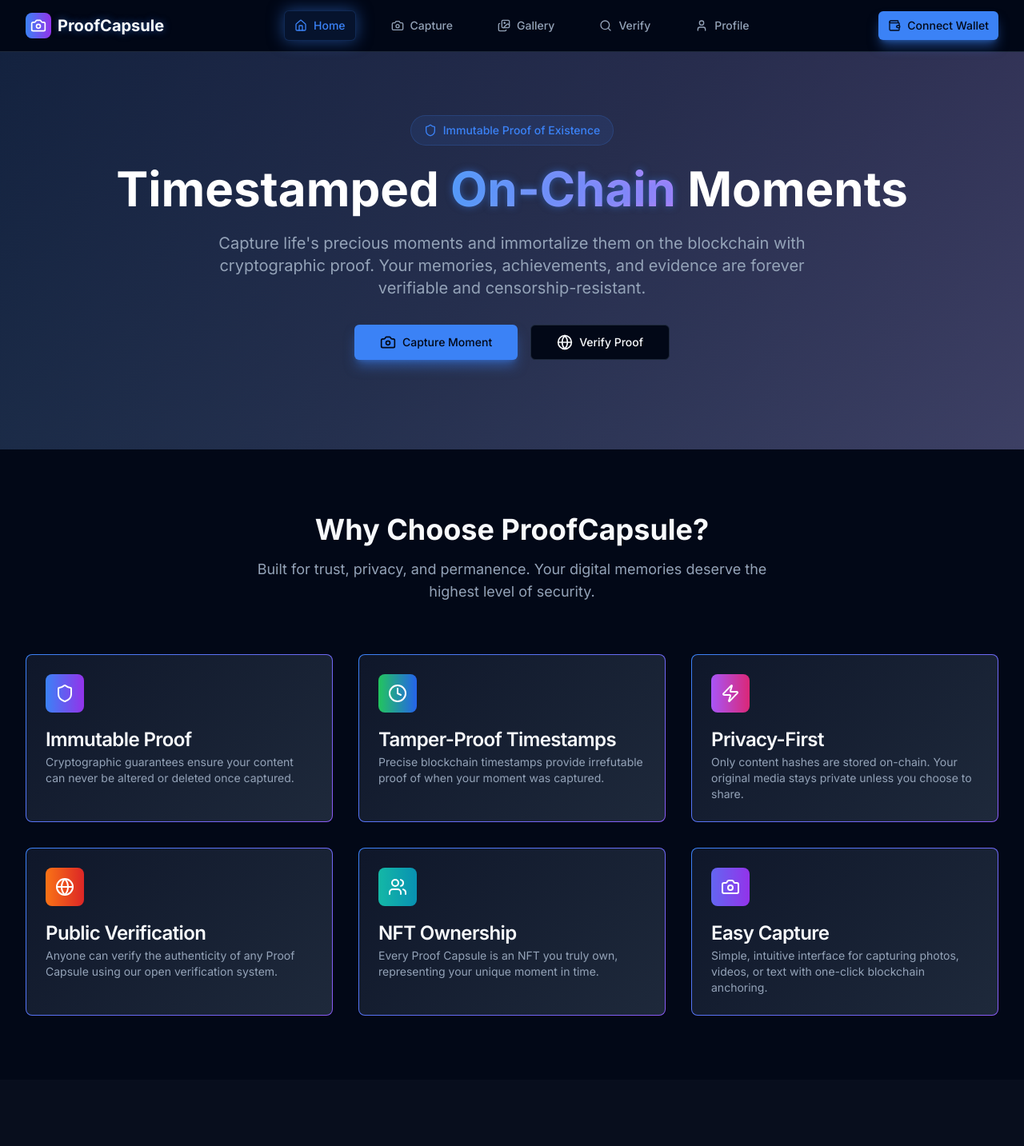
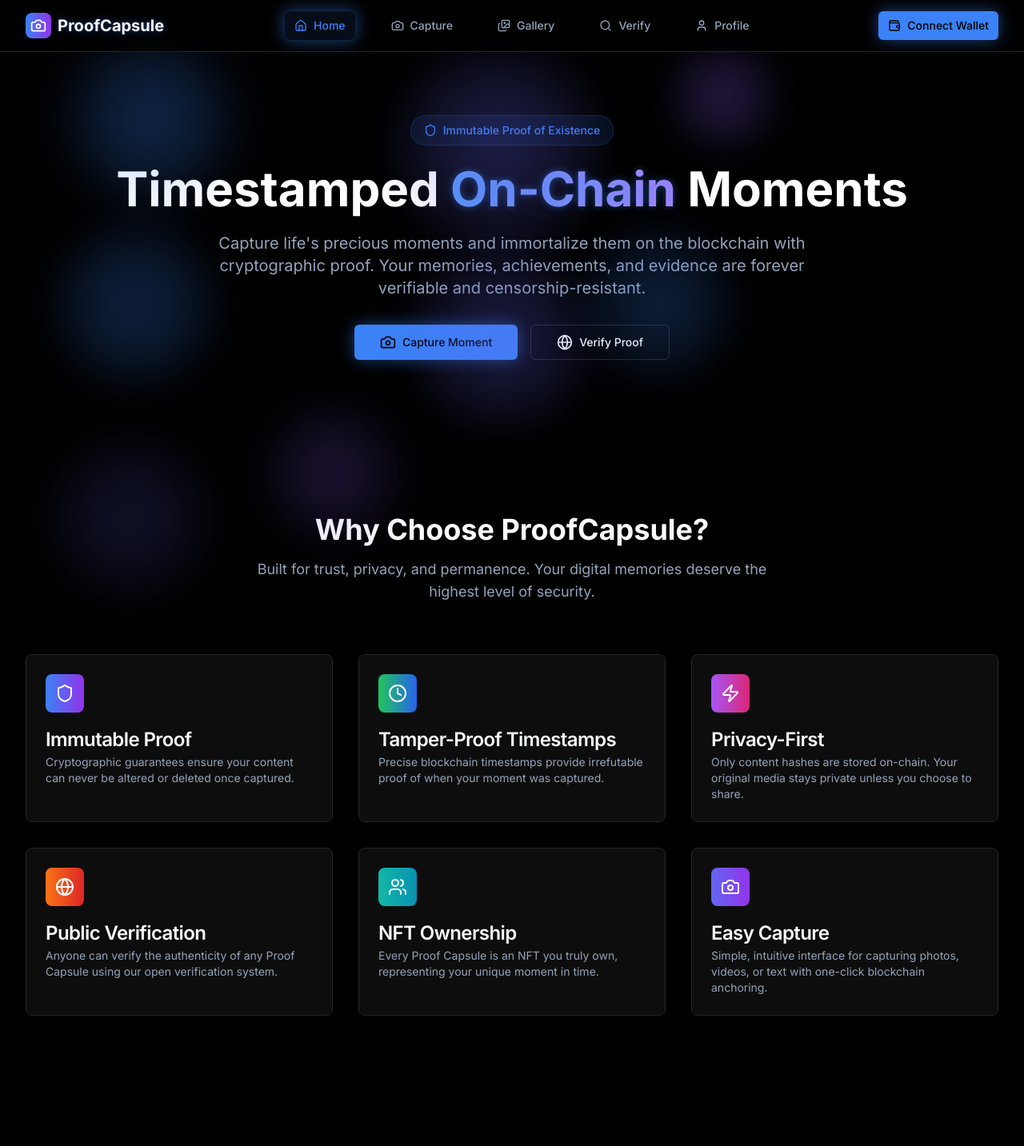
Before and after one commit to vict0rcarvalh0/proofcapsule, a Next.js app in the folder src/client/: page / in a window 1280 px wide. Shown: the top 1433 px of the page at 80% size. Built offline with nearby package versions, Linux system fonts and the light colour scheme.

Commit message:
feat: frontend consistent design

```diff
--- a/src/client/app/gallery/page.tsx
+++ b/src/client/app/gallery/page.tsx
@@ -137,7 +137,7 @@ export default function GalleryPage() {
         {/* Capsules Grid */}
         <div className="grid grid-cols-1 md:grid-cols-2 lg:grid-cols-3 gap-6">
           {filteredCapsules.map((capsule) => (
-            <Card key={capsule.id} className="gradient-border hover:glow-hover transition-all duration-300 group">
+            <Card key={capsule.id} className="hover:shadow-lg transition-all duration-300 group">
               <CardHeader className="pb-3">
                 <div className="flex items-start justify-between">
                   <div className="flex-1">
--- a/src/client/app/globals.css
+++ b/src/client/app/globals.css
@@ -27,24 +27,24 @@
   }
 
   .dark {
-    --background: 222.2 84% 4.9%;
+    --background: 0 0% 0%;
     --foreground: 210 40% 98%;
-    --card: 222.2 84% 4.9%;
+    --card: 0 0% 5%;
     --card-foreground: 210 40% 98%;
-    --popover: 222.2 84% 4.9%;
+    --popover: 0 0% 5%;
     --popover-foreground: 210 40% 98%;
     --primary: 217.2 91.2% 59.8%;
-    --primary-foreground: 222.2 84% 4.9%;
-    --secondary: 217.2 32.6% 17.5%;
+    --primary-foreground: 0 0% 0%;
+    --secondary: 0 0% 10%;
     --secondary-foreground: 210 40% 98%;
-    --muted: 217.2 32.6% 17.5%;
+    --muted: 0 0% 10%;
     --muted-foreground: 215 20.2% 65.1%;
-    --accent: 217.2 32.6% 17.5%;
+    --accent: 0 0% 10%;
     --accent-foreground: 210 40% 98%;
     --destructive: 0 62.8% 30.6%;
     --destructive-foreground: 210 40% 98%;
-    --border: 217.2 32.6% 17.5%;
-    --input: 217.2 32.6% 17.5%;
+    --border: 0 0% 15%;
+    --input: 0 0% 15%;
     --ring: 224.3 76.3% 94.1%;
   }
 }
@@ -76,8 +76,24 @@
   }
 
   .gradient-border {
-    border: 1px solid transparent;
-    background: linear-gradient(135deg, #0f172a, #1e293b) padding-box,
-                linear-gradient(135deg, #3b82f6, #8b5cf6) border-box;
+    border: 1px solid hsl(var(--border));
+    background: hsl(var(--card));
+  }
+
+  /* Subtle Static Bubbles */
+  .bubbles {
+    position: fixed;
+    top: 0;
+    left: 0;
+    width: 100%;
+    height: 100%;
+    overflow: hidden;
+    z-index: 1;
+    pointer-events: none;
+  }
+
+  .bubble {
+    position: absolute;
+    border-radius: 50%;
   }
 }
--- a/src/client/app/layout.tsx
+++ b/src/client/app/layout.tsx
@@ -2,6 +2,7 @@ import type { Metadata } from "next"
 import { Inter } from "next/font/google"
 import "./globals.css"
 import { Navigation } from "@/components/navigation"
+import { Bubbles } from "@/components/bubbles"
 
 const inter = Inter({ subsets: ["latin"] })
 
@@ -18,6 +19,7 @@ export default function RootLayout({
   return (
     <html lang="en" className="dark">
       <body className={`${inter.className} min-h-screen bg-background text-foreground`}>
+        <Bubbles />
         <div className="relative min-h-screen">
           <Navigation />
           <main className="pt-16">
--- a/src/client/app/page.tsx
+++ b/src/client/app/page.tsx
@@ -7,8 +7,7 @@ export default function HomePage() {
   return (
     <div className="min-h-screen">
       {/* Hero Section */}
-      <section className="relative overflow-hidden gradient-bg py-20 px-4 sm:px-6 lg:px-8">
-        <div className="absolute inset-0 bg-gradient-to-r from-blue-500/10 to-purple-600/10"></div>
+      <section className="relative overflow-hidden bg-background py-20 px-4 sm:px-6 lg:px-8">
         <div className="relative max-w-7xl mx-auto text-center">
           <div className="mb-8">
             <div className="inline-flex items-center px-4 py-2 rounded-full bg-primary/10 border border-primary/20 text-primary text-sm font-medium mb-6">
@@ -57,7 +56,7 @@ export default function HomePage() {
           </div>
 
           <div className="grid grid-cols-1 md:grid-cols-2 lg:grid-cols-3 gap-8">
-            <Card className="gradient-border hover:glow-hover transition-all duration-300">
+            <Card className="hover:shadow-lg transition-all duration-300">
               <CardHeader>
                 <div className="w-12 h-12 bg-gradient-to-r from-blue-500 to-purple-600 rounded-lg flex items-center justify-center mb-4">
                   <Shield className="w-6 h-6 text-white" />
@@ -69,7 +68,7 @@ export default function HomePage() {
               </CardHeader>
             </Card>
 
-            <Card className="gradient-border hover:glow-hover transition-all duration-300">
+            <Card className="hover:shadow-lg transition-all duration-300">
               <CardHeader>
                 <div className="w-12 h-12 bg-gradient-to-r from-green-500 to-blue-600 rounded-lg flex items-center justify-center mb-4">
                   <Clock className="w-6 h-6 text-white" />
@@ -81,7 +80,7 @@ export default function HomePage() {
               </CardHeader>
             </Card>
 
-            <Card className="gradient-border hover:glow-hover transition-all duration-300">
+            <Card className="hover:shadow-lg transition-all duration-300">
               <CardHeader>
                 <div className="w-12 h-12 bg-gradient-to-r from-purple-500 to-pink-600 rounded-lg flex items-center justify-center mb-4">
                   <Zap className="w-6 h-6 text-white" />
@@ -93,7 +92,7 @@ export default function HomePage() {
               </CardHeader>
             </Card>
 
-            <Card className="gradient-border hover:glow-hover transition-all duration-300">
+            <Card className="hover:shadow-lg transition-all duration-300">
               <CardHeader>
                 <div className="w-12 h-12 bg-gradient-to-r from-orange-500 to-red-600 rounded-lg flex items-center justify-center mb-4">
                   <Globe className="w-6 h-6 text-white" />
@@ -105,7 +104,7 @@ export default function HomePage() {
               </CardHeader>
             </Card>
 
-            <Card className="gradient-border hover:glow-hover transition-all duration-300">
+            <Card className="hover:shadow-lg transition-all duration-300">
               <CardHeader>
                 <div className="w-12 h-12 bg-gradient-to-r from-teal-500 to-cyan-600 rounded-lg flex items-center justify-center mb-4">
                   <Users className="w-6 h-6 text-white" />
@@ -117,7 +116,7 @@ export default function HomePage() {
               </CardHeader>
             </Card>
 
-            <Card className="gradient-border hover:glow-hover transition-all duration-300">
+            <Card className="hover:shadow-lg transition-all duration-300">
               <CardHeader>
                 <div className="w-12 h-12 bg-gradient-to-r from-indigo-500 to-purple-600 rounded-lg flex items-center justify-center mb-4">
                   <Camera className="w-6 h-6 text-white" />
@@ -133,7 +132,7 @@ export default function HomePage() {
       </section>
 
       {/* Use Cases Section */}
-      <section className="py-20 px-4 sm:px-6 lg:px-8 bg-muted/20">
+      <section className="py-20 px-4 sm:px-6 lg:px-8 bg-background">
         <div className="max-w-7xl mx-auto">
           <div className="text-center mb-16">
             <h2 className="text-3xl sm:text-4xl font-bold text-foreground mb-4">
@@ -187,16 +186,18 @@ export default function HomePage() {
               </div>
             </div>
 
-            <div className="relative">
-              <div className="aspect-square bg-gradient-to-br from-blue-500/20 to-purple-600/20 rounded-2xl p-8 flex items-center justify-center">
-                <div className="text-center">
-                  <Camera className="w-24 h-24 text-primary mx-auto mb-4" />
-                  <h3 className="text-2xl font-bold text-foreground mb-2">Ready to Start?</h3>
-                  <p className="text-muted-foreground mb-6">Join thousands of users already preserving their moments on-chain.</p>
-                  <Button variant="glow" size="lg" asChild>
-                    <Link href="/capture">Create Your First Capsule</Link>
-                  </Button>
-                </div>
+            <div className="text-center space-y-6">
+              <div className="inline-flex items-center justify-center w-16 h-16 bg-primary/10 rounded-full mb-4">
+                <Camera className="w-8 h-8 text-primary" />
+              </div>
+              <div>
+                <h3 className="text-2xl font-bold text-foreground mb-3">Ready to Start?</h3>
+                <p className="text-muted-foreground mb-8 max-w-md mx-auto">
+                  Join thousands of users already preserving their moments on-chain.
+                </p>
+                <Button variant="glow" size="lg" asChild>
+                  <Link href="/capture">Create Your First Capsule</Link>
+                </Button>
               </div>
             </div>
           </div>
--- /dev/null
+++ b/src/client/components/bubbles.tsx
@@ -0,0 +1,81 @@
+"use client"
+
+import { useEffect, useState } from "react"
+
+interface Bubble {
+  id: number
+  size: number
+  top: number
+  left: number
+  opacity: number
+  blur: number
+}
+
+export function Bubbles() {
+  const [bubbles, setBubbles] = useState<Bubble[]>([])
+
+  useEffect(() => {
+    const generateBubbles = () => {
+      const bubbleCount = 8 // Reduced count for better spacing
+      const newBubbles: Bubble[] = []
+
+      // Create a grid-like distribution to ensure separation
+      const gridSize = Math.ceil(Math.sqrt(bubbleCount))
+      const cellWidth = 100 / gridSize
+      const cellHeight = 100 / gridSize
+
+      for (let i = 0; i < bubbleCount; i++) {
+        const gridRow = Math.floor(i / gridSize)
+        const gridCol = i % gridSize
+
+        // Add some randomness within each grid cell
+        const baseTop = gridRow * cellHeight
+        const baseLeft = gridCol * cellWidth
+        const randomTop = baseTop + (Math.random() - 0.5) * cellHeight * 0.6
+        const randomLeft = baseLeft + (Math.random() - 0.5) * cellWidth * 0.6
+
+        newBubbles.push({
+          id: i,
+          size: Math.random() * 150 + 120, // 120-270px (slightly smaller for better spacing)
+          top: Math.max(5, Math.min(95, randomTop)), // Keep within bounds
+          left: Math.max(5, Math.min(95, randomLeft)), // Keep within bounds
+          opacity: Math.random() * 0.3 + 0.4, // 0.4-0.7
+          blur: Math.random() * 10 + 20, // 20-30px
+        })
+      }
+
+      setBubbles(newBubbles)
+    }
+
+    generateBubbles()
+  }, [])
+
+  const blueColors = [
+    'rgba(59, 130, 246, 0.6)',
+    'rgba(99, 102, 241, 0.5)',
+    'rgba(139, 92, 246, 0.5)',
+    'rgba(59, 130, 246, 0.4)',
+    'rgba(99, 102, 241, 0.5)',
+  ]
+
+  return (
+    <div className="bubbles">
+
+      {bubbles.map((bubble) => (
+        <div
+          key={bubble.id}
+          className="bubble"
+          style={{
+            width: `${bubble.size}px`,
+            height: `${bubble.size}px`,
+            top: `${bubble.top}%`,
+            left: `${bubble.left}%`,
+            opacity: bubble.opacity,
+            filter: `blur(${bubble.blur}px)`,
+            background: `radial-gradient(circle, ${blueColors[bubble.id % blueColors.length]}, transparent)`,
+          }}
+        />
+      ))}
+    </div>
+  )
+}
--- a/src/client/components/ui/button.tsx
+++ b/src/client/components/ui/button.tsx
@@ -18,7 +18,7 @@ const buttonVariants = cva(
           "bg-secondary text-secondary-foreground hover:bg-secondary/80",
         ghost: "hover:bg-accent hover:text-accent-foreground",
         link: "text-primary underline-offset-4 hover:underline",
-        glow: "bg-primary text-primary-foreground hover:bg-primary/90 shadow-lg shadow-primary/50 hover:shadow-xl hover:shadow-primary/75 transition-all duration-300",
+        glow: "bg-primary text-primary-foreground hover:bg-primary/90 glow hover:glow-hover transition-all duration-300",
       },
       size: {
         default: "h-10 px-4 py-2",
```
Also changed, not shown: src/client/app/capture/page.tsx (+5 -5 lines), src/client/app/profile/page.tsx (+6 -6 lines), src/client/app/verify/page.tsx (+5 -5 lines).
